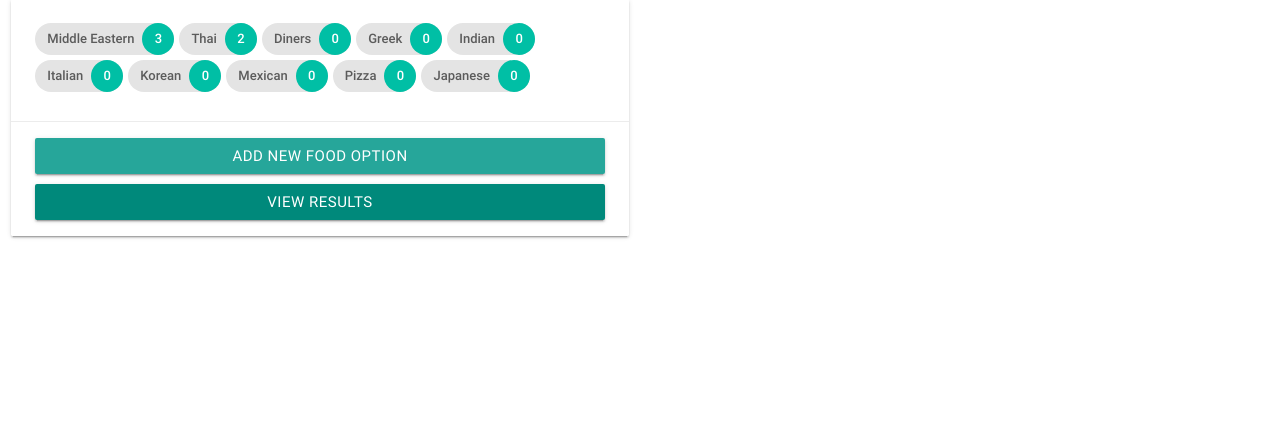
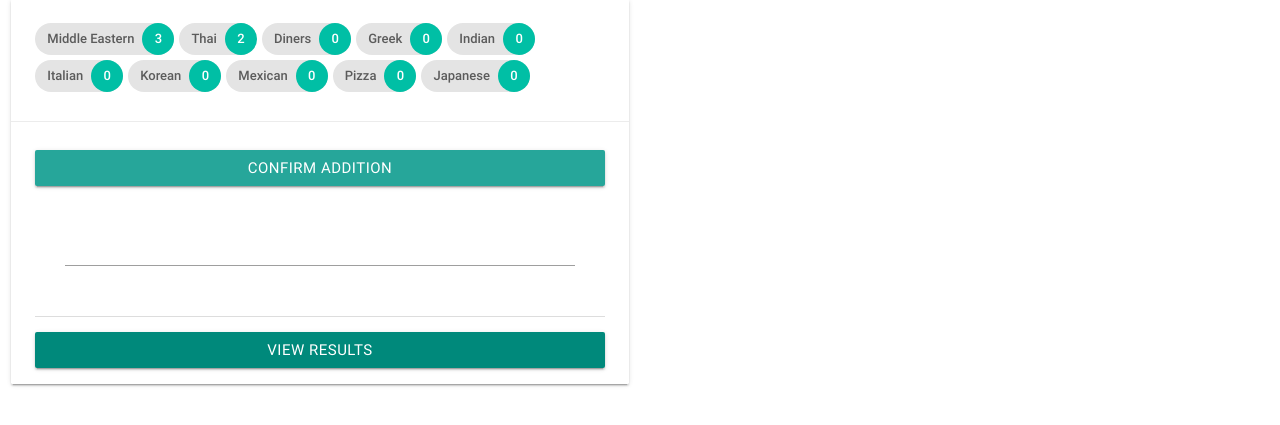
Before and after one commit to mastindersingh/group-lunch, a website: page index.html in a window 1280 px wide. Both pictures are taken after a click on the link "ADD NEW FOOD OPTION". Shown: the part 141-566 px from the top of the page. Drawn offline with nearby package versions, Linux system fonts and the light colour scheme.

Commit message:
Added custom option functionality

```diff
--- a/css/style.css
+++ b/css/style.css
@@ -60,3 +60,15 @@ nav ul a.btn-floating {
 .chip:active {
 	background-color: #bdbdbd;
 }
+
+.collapsible {
+	border: none;
+	margin: none;
+	box-shadow: none;
+	-webkit-box-shadow: none;
+}
+
+.collapsible-header {
+	padding: 0;
+	border: none;
+}
--- a/index.html
+++ b/index.html
@@ -62,8 +62,19 @@
                     <a href="#">Clear Mine</a>
                     <a href="#">Clear ALL Choices</a>
                   </div> -->
+                  <!-- <div class="card-action custom-option-input">
+                    <input type="text">
+                  </div> -->
                   <div class="card-action">
-                    <a class="waves-effect waves-light btn add-option-button">Add New Food Option</a>
+                    <ul class="collapsible" data-collapsible="accordion">
+                        <li>
+                          <div class="collapsible-header">
+                            <a class="waves-effect waves-light btn add-option-button">Add New Food Option</a>
+                          </div>
+                          <div class="collapsible-body"><span><input type="text" class="custom-option-input"></span></div>
+                        </li>
+                    </ul>
+
                     <a class="waves-effect waves-light btn view-results teal darken-1">View Results</a>
                   </div>
                 </div>
@@ -181,6 +192,21 @@
           $('.help-overlay').fadeOut();
         })
 
+        $('.add-option-button').click(function() {
+          if ($(this).html() == "Confirm Addition") {
+            var newInput = $('.custom-option-input').val();
+            var newChip = {cuisine: newInput, voteCount: 0};
+            chipData.push(newChip);
+            displayChips();
+            $(this).html('Add New Food Option');
+            console.log('New Chip Added');
+          } else {
+            $(this).html('Confirm Addition');
+          }
+        })
+
+
+
         // $('.tap-target').click(function() {
         //   tapTarget('open');
         // });
```
